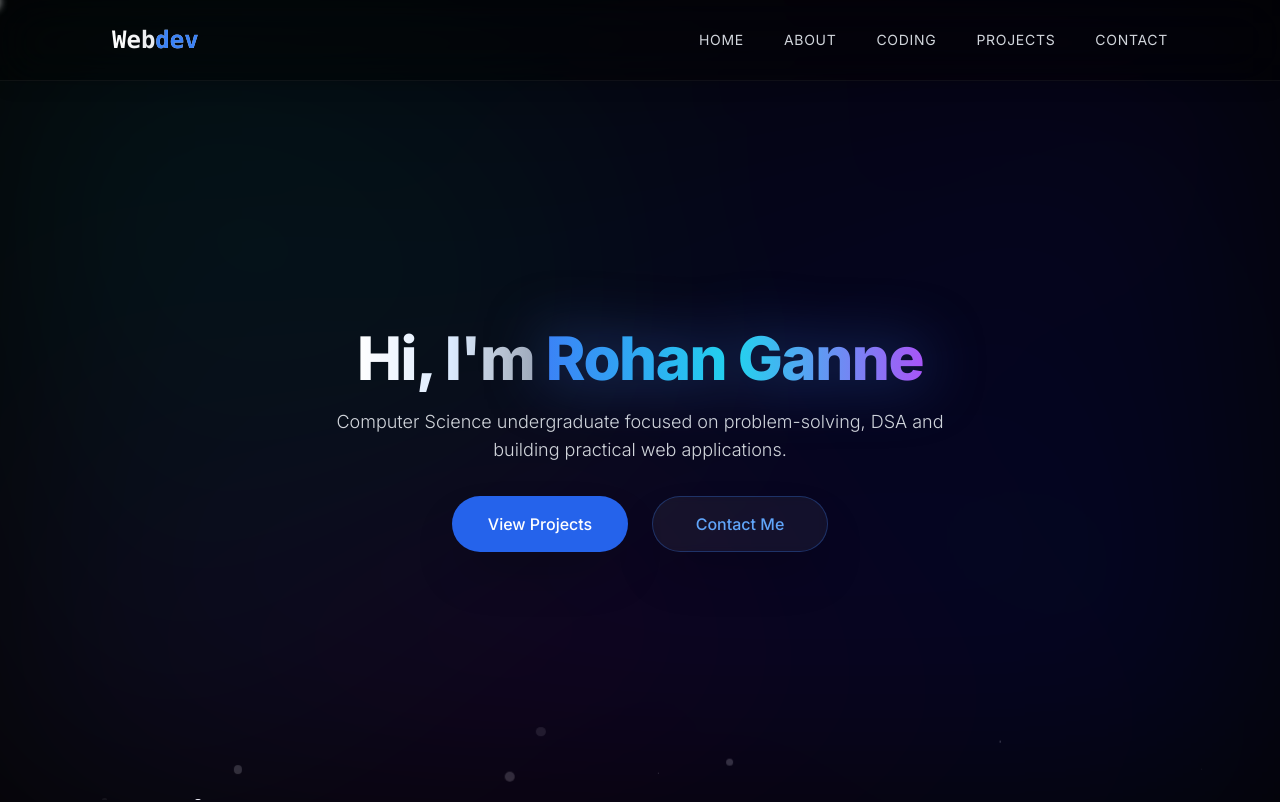
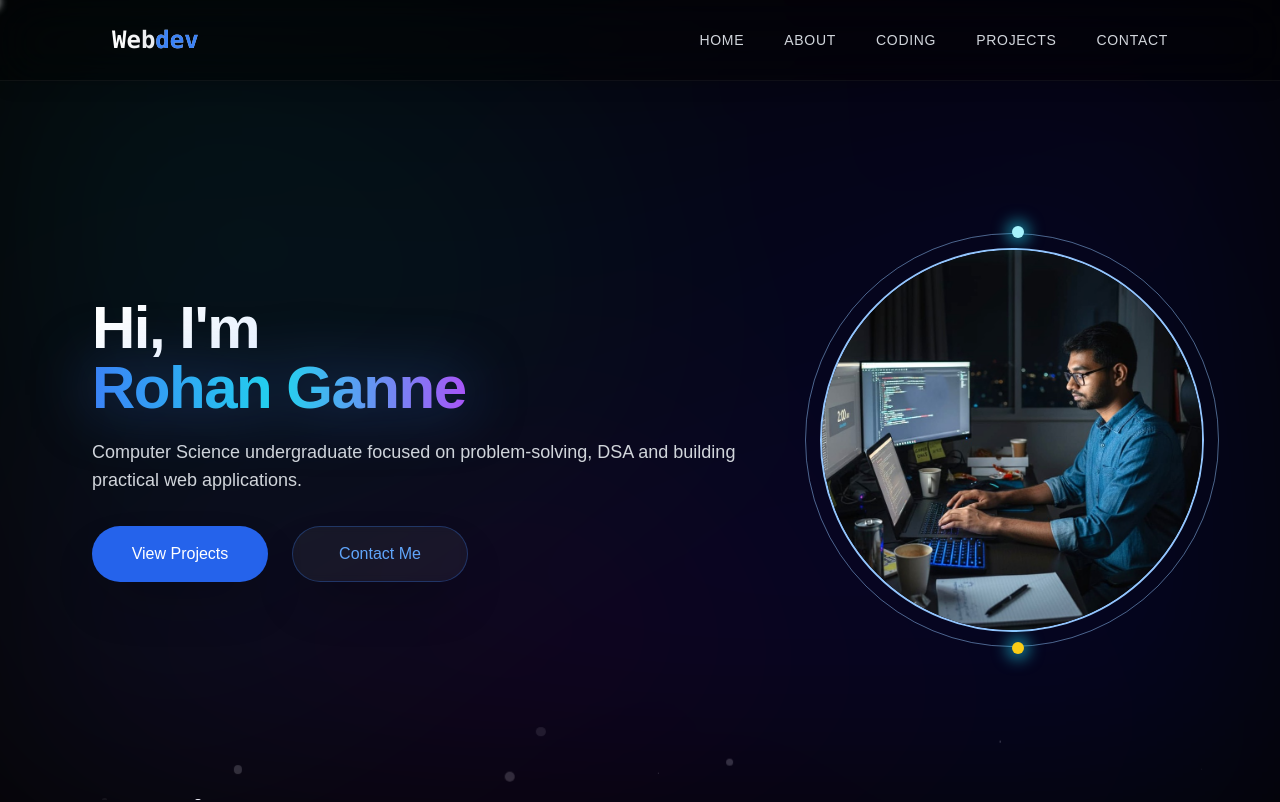
Before and after one commit to GanneRohan097/Portfolio2, a React (Create React App) app: page / in a window 1280 px wide. Shown: the top 802 px of the page. Built offline with nearby package versions, Linux system fonts and the light colour scheme.

Commit message:
Ui improvements

```diff
--- a/src/Components/sections/Home.jsx
+++ b/src/Components/sections/Home.jsx
@@ -1,17 +1,17 @@
 import React from 'react'
-
+import me from "./My image.jpg"
 const Home = () => {
     return (
         <section id='home' className='min-h-screen flex items-center justify-center relative pt-20'>
-        <div className='text-center z-10 px-4'>
-            <h1 className='text-4xl md:text-6xl font-extrabold mb-5 tracking-tight'>
-                <span className='bg-gradient-to-r from-white via-blue-100 to-gray-400 bg-clip-text text-transparent'>Hi, I'm </span>
+            <div className='text-center z-10 px-4 mr-10'>
+                <h1 className='text-4xl md:text-6xl font-extrabold mb-5 tracking-tight lg:text-left'>
+                    <div className='bg-gradient-to-r from-white via-blue-100 to-gray-400 bg-clip-text text-transparent'>Hi, I'm </div>
                     <span className='bg-gradient-to-r from-blue-500 via-cyan-400 to-purple-500 bg-clip-text text-transparent drop-shadow-[0_0_30px_rgba(59,130,246,0.5)]'>Rohan Ganne</span>
                 </h1>
-            <p className='text-gray-300 text-base md:text-lg mb-8 max-w-2xl mx-auto leading-relaxed font-light'>
+                <p className='text-gray-300 text-base md:text-lg mb-8 max-w-2xl mx-auto leading-relaxed font-light lg:text-left'>
                     Computer Science undergraduate focused on problem-solving, DSA and building practical web applications.
                 </p>
-            <div className='flex flex-wrap justify-center gap-6'>
+                <div className='flex flex-wrap justify-center lg:justify-start gap-6'>
                     <a href='#projects' className='relative inline-flex h-14 w-44 items-center justify-center overflow-hidden rounded-full bg-blue-600 font-medium text-white shadow-2xl transition duration-300 hover:scale-105 hover:bg-blue-500 hover:shadow-[0_0_40px_rgba(59,130,246,0.6)]'>
                         <span className='absolute inset-0 bg-gradient-to-r from-blue-600 to-cyan-500 opacity-0 transition-opacity duration-300 hover:opacity-100'></span>
                         <span className='relative flex items-center gap-2'>View Projects</span>
@@ -21,6 +21,21 @@ const Home = () => {
                     </a>
                 </div>
             </div>
+            <div className="relative h-96 w-96 hidden lg:block">
+
+                <div className="absolute inset-[-15px] orbit rounded-full border border-blue-300/50">
+
+                    <span className="absolute -top-2  left-1/2 h-3 w-3  rounded-full bg-cyan-200 shadow-[0_0_15px_5px_rgba(34,211,238,0.6)]" />
+                    <span className="absolute top-[99%]  left-1/2 h-3 w-3  rounded-full bg-yellow-400 shadow-[0_0_15px_5px_rgba(34,211,238,0.6)]" />
+                </div>
+
+
+                <img
+                    src={me}
+                    alt="Rohan Ganne"
+                    className="h-full w-full rounded-full border-2 border-blue-300 object-cover object-center"
+                />
+            </div>
         </section>
     )
 }
--- a/src/index.css
+++ b/src/index.css
@@ -1,11 +1,12 @@
 @tailwind base;
 @tailwind components;
 @tailwind utilities;
-
-html, body {
+@import url('https://fonts.googleapis.com/css2?family=Space+Grotesk:wght@300;400;500;600;700&display=swap');
+html,
+body {
     margin: 0;
     padding: 0;
-    font-family: 'Inter', -apple-system, BlinkMacSystemFont, "Segoe UI", Roboto, Helvetica, Arial, sans-serif;
+    font-family: 'Space Grotesk', sans-serif;
     background-color: #050505;
     color: #e2e8f0;
     scroll-behavior: smooth;
@@ -14,29 +15,71 @@ html, body {
 
 @layer utilities {
     @keyframes loading {
-        0% { transform: translateX(-100%); }
-        100% { transform: translateX(250%); }
+        0% {
+            transform: translateX(-100%);
         }
+
+        100% {
+            transform: translateX(250%);
+        }
+    }
+
     .animate-loading-bar {
         animation: loading 0.8s ease infinite;
     }
 
     @keyframes blink {
-        0%, 100% { opacity: 1; }
-        50% { opacity: 0; }
+
+        0%,
+        100% {
+            opacity: 1;
         }
+
+        50% {
+            opacity: 0;
+        }
+    }
+
     .animate-blink {
         animation: blink 0.8s step-end infinite;
     }
 
     @keyframes floatUp {
-        0% { transform: translateY(0px) translateX(0px); opacity: 0; }
-        10% { opacity: var(--max-opacity, 0.4); }
-        90% { opacity: var(--max-opacity, 0.4); }
-        100% { transform: translateY(-100vh) translateX(20px); opacity: 0; }
+        0% {
+            transform: translateY(0px) translateX(0px);
+            opacity: 0;
         }
+
+        10% {
+            opacity: var(--max-opacity, 0.4);
+        }
+
+        90% {
+            opacity: var(--max-opacity, 0.4);
+        }
+
+        100% {
+            transform: translateY(-100vh) translateX(20px);
+            opacity: 0;
+        }
+    }
+
     .animate-float-up {
         animation-name: floatUp;
+    }
+
+    @keyframes orbit {
+        from {
+            transform: rotate(0deg);
+        }
+
+        to {
+            transform: rotate(360deg);
+        }
+    }
+
+    .orbit {
+        animation: orbit 6s linear infinite;
     }
 }
 
@@ -47,19 +90,13 @@ html, body {
     z-index: 0;
     pointer-events: none;
     background:
-    radial-gradient(
-      800px 800px at 10% 10%,
+        radial-gradient(800px 800px at 10% 10%,
             rgba(59, 130, 246, 0.08),
-      transparent 70%
-    ),
-    radial-gradient(
-      700px 700px at 90% 40%,
+            transparent 70%),
+        radial-gradient(700px 700px at 90% 40%,
             rgba(139, 92, 246, 0.08),
-      transparent 70%
-    ),
-    radial-gradient(
-      600px 600px at 40% 90%,
+            transparent 70%),
+        radial-gradient(600px 600px at 40% 90%,
             rgba(34, 211, 238, 0.08),
-      transparent 70%
-    );
+            transparent 70%);
 }
```
Also changed, not shown: src/App.css (line endings or trailing spaces), src/Components/sections/My image.jpg (added). Lines whose indentation alone changed are shown as unchanged.
